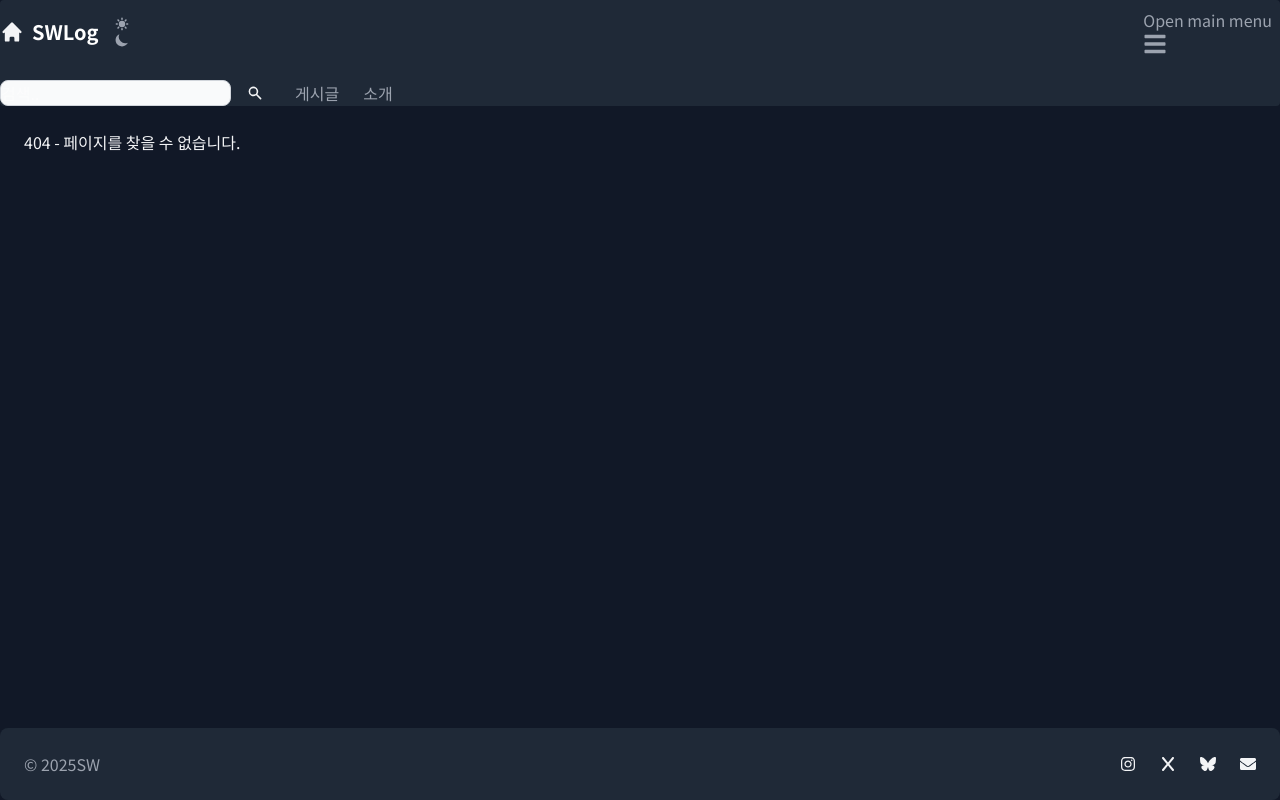
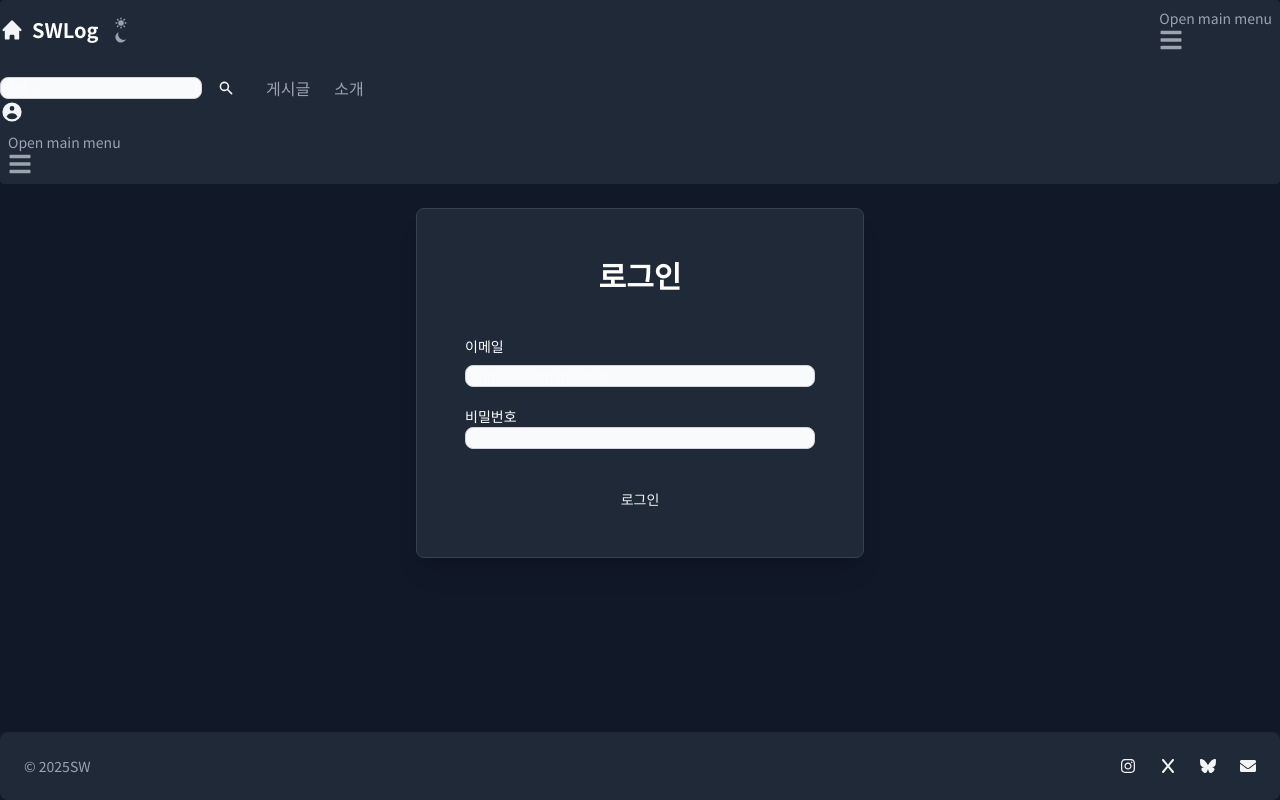
Before and after one commit to reencarnacion/reactfrontend, a React (Vite) app: page /login in a window 1280 px wide. Before the commit this address had no page. Built offline with nearby package versions, Linux system fonts and the light colour scheme.

Commit message:
로그인 페이지 네비 UI 구현작업

```diff
--- a/src/App.tsx
+++ b/src/App.tsx
@@ -2,6 +2,7 @@ import { BrowserRouter, Route, Routes } from "react-router-dom";
 import MainLayout from "./components/layout/MainLayout";
 import AboutPage from "./pages/AboutPage";
 import HomePage from "./pages/HomePage";
+import LoginPage from "./pages/LoginPage";
 import PostList from "./pages/PostList";
 import PostWritePage from "./pages/PostWritePage";
 
@@ -16,6 +17,7 @@ function App() {
           <Route path="/posts" element={<PostList />} />
           <Route path="/posts/write" element={<PostWritePage />} />
           <Route path="/about" element={<AboutPage />} />
+          <Route path="/login" element={<LoginPage />} />
           <Route path="*" element={<h1>404 - 페이지를 찾을 수 없습니다.</h1>} />
         </Routes>
       </MainLayout>
--- a/src/components/layout/MainLayout.tsx
+++ b/src/components/layout/MainLayout.tsx
@@ -1,5 +1,8 @@
 import {
   DarkThemeToggle,
+  Dropdown,
+  DropdownHeader,
+  DropdownItem,
   Footer,
   FooterCopyright,
   FooterIcon,
@@ -12,7 +15,7 @@ import {
 import React from "react";
 import { FaEnvelope, FaInstagram } from "react-icons/fa";
 import { FaBluesky, FaX } from "react-icons/fa6";
-import { HiHome } from "react-icons/hi";
+import { HiHome, HiUserCircle } from "react-icons/hi";
 import { Link } from "react-router-dom";
 import SearchInput from "../ui/SearchInput";
 
@@ -50,6 +53,34 @@ const MainLayout: React.FC<MainLayoutProps> = ({ children }) => {
             </Link>
           </div>
         </NavbarCollapse>
+
+        <div>
+          <Dropdown
+            label={<HiUserCircle className="w-6 h-6" />}
+            arrowIcon={false}
+            inline
+          >
+            <DropdownHeader>
+              <span className="block text-sm">게스트</span>
+              <span className="block truncate text-sm font-medium">
+                로그인이 필요합니다
+              </span>
+            </DropdownHeader>
+            <DropdownItem>
+              <Link to="/login" className="block w-full text-left">
+                로그인
+              </Link>
+            </DropdownItem>
+            <DropdownItem>
+              <Link to="setting" className="block w-full text-left">
+                설정
+              </Link>
+            </DropdownItem>
+          </Dropdown>
+
+          {/* 모바일 메뉴 토글? */}
+          <NavbarToggle />
+        </div>
       </Navbar>
 
       {/* 페이지 콘텐츠 영역 */}
--- /dev/null
+++ b/src/pages/LoginPage.tsx
@@ -0,0 +1,56 @@
+import { Button, Card, Label, TextInput } from "flowbite-react";
+import { useState } from "react";
+
+const LoginPage: React.FC = () => {
+  // 파라미터로 타입 정의
+  const [email, setEmail] = useState("");
+  const [password, setPassword] = useState("");
+
+  const handleSubmit = (e: React.FormEvent) => {
+    e.preventDefault();
+    console.log("로그인 시도:", { email, password });
+    // TODO: 여기 실제 인증 로직 구현
+  };
+
+  return (
+    <div className="flex justify-center items-center bg-gray-50 dark:bg-gray-900">
+      <Card className="max-w-md w-full p-6 shadow-xl">
+        <h1 className="text-3xl font-bold text-gray-900 dark:text-white mb-6 text-center">
+          로그인
+        </h1>
+        <form className="flex flex-col gap-4" onSubmit={handleSubmit}>
+          <div>
+            <div className="mb-2 block">
+              <Label htmlFor="email">이메일</Label>
+            </div>
+            <TextInput
+              id="email"
+              type="email"
+              placeholder="name@company.com"
+              required
+              value={email}
+              onChange={(e) => setEmail(e.target.value)}
+            />
+          </div>
+          <div>
+            <div className="mb-2 block">
+              <Label htmlFor="password">비밀번호</Label>
+              <TextInput
+                id="password"
+                type="password"
+                required
+                value={password}
+                onChange={(e) => setPassword(e.target.value)}
+              />
+            </div>
+          </div>
+          <Button type="submit" className="mt-4" color="cyan">
+            로그인
+          </Button>
+        </form>
+      </Card>
+    </div>
+  );
+};
+
+export default LoginPage;
```
